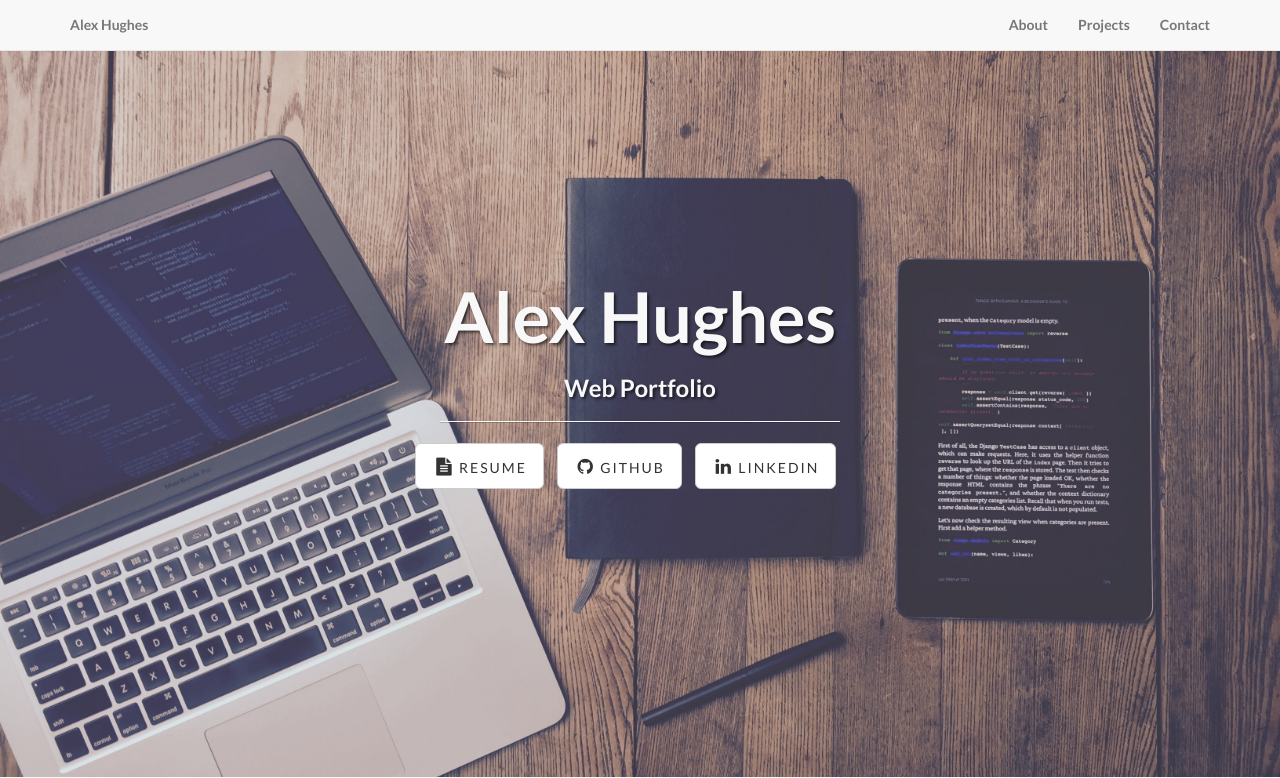
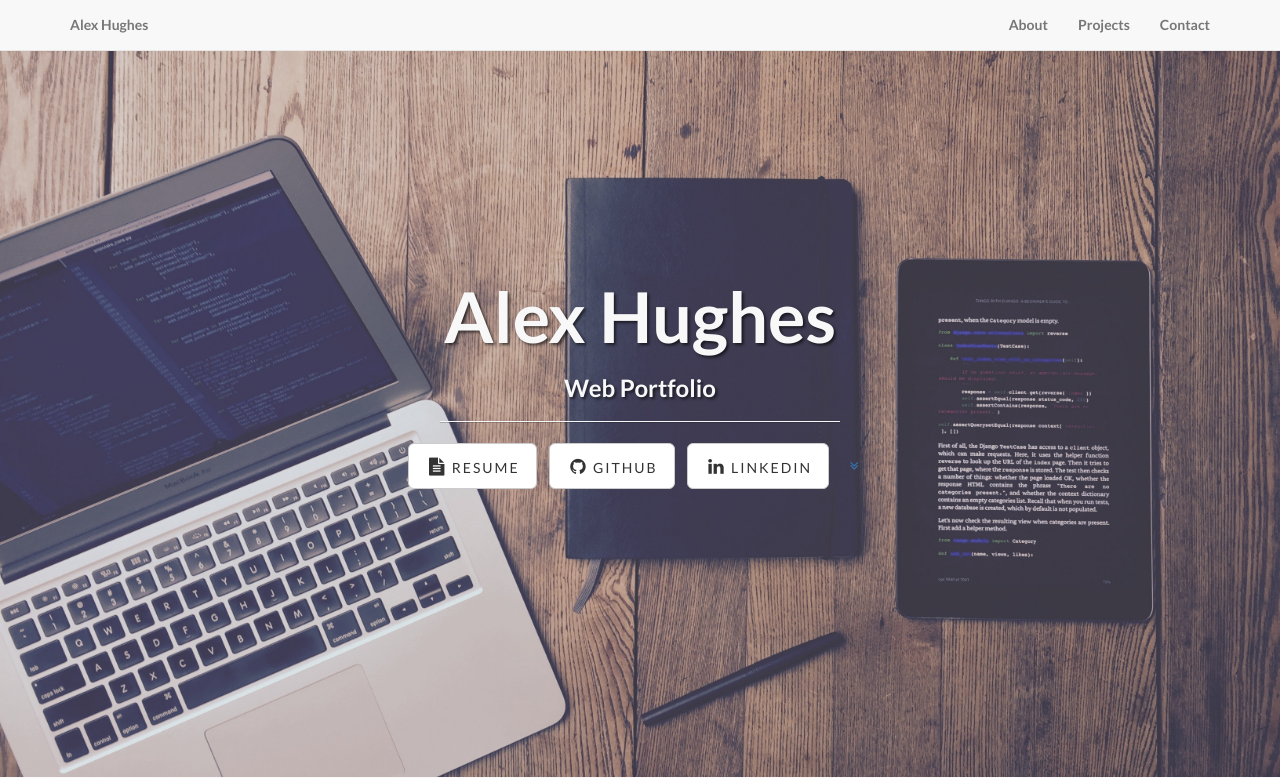
Before and after one commit to alxhghs/my-personal-page, a Django app: page / in a window 1280 px wide. Shown: the top 778 px of the page. Run offline with Django 3.2, Linux system fonts and the light colour scheme; data that the repository does not hold is empty; some libraries are stand-ins or nearby versions.

Commit message:
Update index.html

```diff
--- a/core/templates/index.html
+++ b/core/templates/index.html
@@ -24,9 +24,9 @@
                             <li>
                                 <a href="https://www.linkedin.com/in/alxhughes/" class="btn btn-default btn-lg"><i class="fa fa-linkedin fa-fw"></i> <span class="network-name">Linkedin</span></a>
                             </li>
-			    <li>
-				    <a href="#projects"><i class="fa-arrow-down"></i></a>
-                            </li>
+			    <a href="#about" class="btn btn-circle page-scroll">
+                               <i class="fa fa-angle-double-down animated"></i>
+                            </a>
                         </ul>
                     </div>
                 </div>
```
